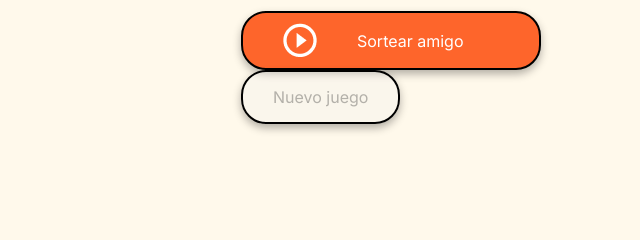
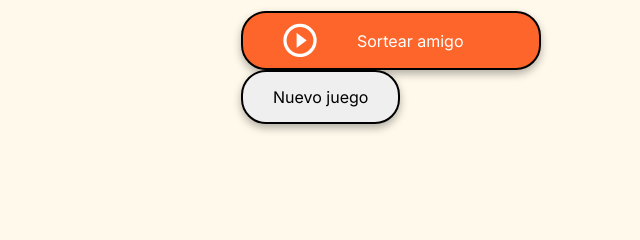
Before and after one commit to Maq4/DesafioAmigoSecreto, a plain HTML site: page index.html in a window 1280 px wide. Shown: the part 543-783 px from the top of the page, 249-889 px from the left. Drawn offline with Linux system fonts and the light colour scheme.

Commit message:
habilitar boton juego nuevo

```diff
--- a/index.html
+++ b/index.html
@@ -32,7 +32,7 @@
                     <img src="assets/play_circle_outline.png" alt="Ícono para sortear">
                     Sortear amigo
                 </button>
-                <button onclick="reiniciarJuego();" class="button-draw-dos" id="reiniciar" disabled>Nuevo juego</button>
+                <button onclick="reiniciarJuego();" class="button-draw-dos" id="reiniciar">Nuevo juego</button>
             </div>
 
         </section>
```
